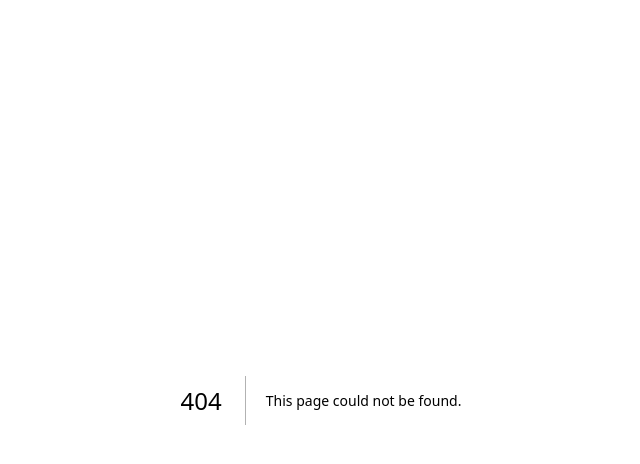
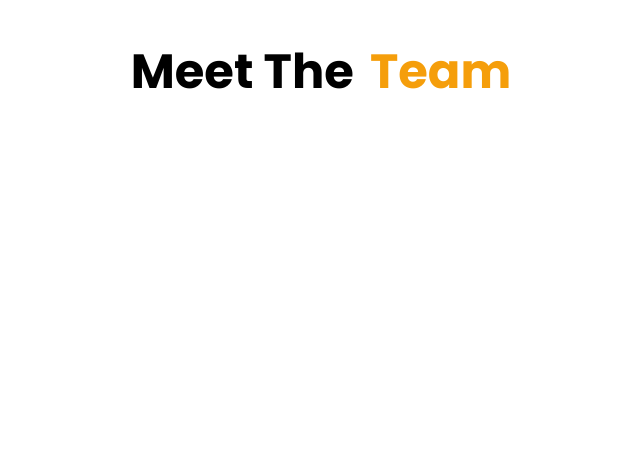
Before and after one commit to Sohan-Rout/EcmaProjects, a Next.js app: page /about/meet-the-team in a window 1280 px wide. Before the commit this address had no page. Shown: the top 464 px of the page, without its empty margins (319-959 px from the left). Built offline with nearby package versions, Linux system fonts and the light colour scheme.

Commit message:
Meet the team section created

```diff
--- /dev/null
+++ b/app/about/meet-the-team/page.jsx
@@ -0,0 +1,29 @@
+"use client";
+
+import { useEffect, useState } from "react";
+
+const MeetTheTeam = () => {
+  const [animate, setAnimate] = useState(false);
+
+  useEffect(() => {
+    setAnimate(true);
+  }, []);
+
+  return (
+    <div className="w-full h-screen bg-white overflow-hidden">
+      <header className="w-full flex justify-center items-start pt-12">
+        <h1
+          className={
+            "text-3xl md:text-5xl font-bold font-poppins flex space-x-4 transform transition-all duration-1000 ease-out capitalize " +
+            (animate ? "opacity-100 translate-y-0" : "opacity-0 translate-y-10")
+          }
+        >
+          <span className="text-black">Meet the</span>
+          <span className="text-amber-500">Team</span>
+        </h1>
+      </header>
+    </div>
+  );
+};
+
+export default MeetTheTeam;
--- a/app/components/aboutus.jsx
+++ b/app/components/aboutus.jsx
@@ -1,3 +1,5 @@
+import Link from "next/link";
+
 const AboutUs = () => {
   return (
     <section className="bg-white text-gray-900 py-24 px-4">
@@ -66,9 +68,11 @@
               <button className="px-6 py-3 bg-amber-500 text-white rounded-lg font-medium hover:bg-amber-600 transition duration-300 shadow hover:shadow-md">
                 Learn More
               </button>
-              <button className="px-6 py-3 border border-gray-300 text-gray-700 rounded-lg font-medium hover:bg-gray-50 transition duration-300">
-                Meet the Team
-              </button>
+              <Link href="/about/meet-the-team" passHref>
+                <button className="px-6 py-3 border border-gray-300 text-gray-700 rounded-lg font-medium hover:bg-gray-50 transition duration-300">
+                  Meet the Team
+                </button>
+              </Link>
             </div>
           </div>
         </div>
```
